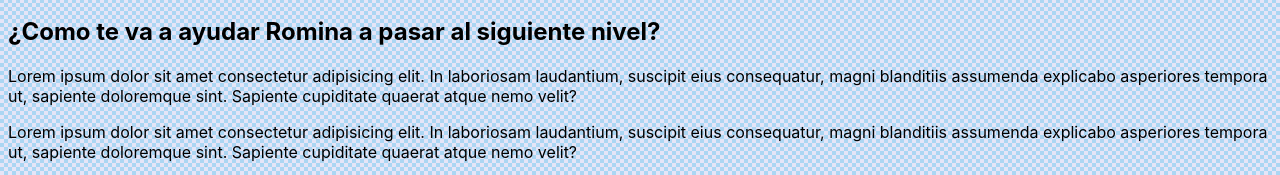
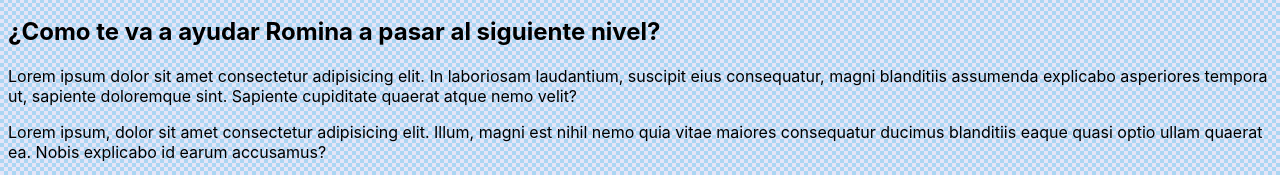
Before and after one commit to ruso439/romi_coaching, a plain HTML site: page index.html in a window 1280 px wide. Shown: the part 1109-1284 px from the top of the page. Drawn offline with Linux system fonts and the light colour scheme; files whose address does not match are found by name.

Commit message:
parrafo agregado

```diff
--- a/index.html
+++ b/index.html
@@ -62,6 +62,8 @@
                 <h2 class="title title--border">¿Como te va a ayudar Romina a pasar al siguiente nivel?</h2>
 
                 <p class="about__paragraph">Lorem ipsum dolor sit amet consectetur adipisicing elit. In laboriosam laudantium, suscipit eius consequatur, magni blanditiis assumenda explicabo asperiores tempora ut, sapiente doloremque sint. Sapiente cupiditate quaerat atque nemo velit?</p>
+
+                <p class="about__paragraph">Lorem ipsum, dolor sit amet consectetur adipisicing elit. Illum, magni est nihil nemo quia vitae maiores consequatur ducimus blanditiis eaque quasi optio ullam quaerat ea. Nobis explicabo id earum accusamus?</p>
 
                 <p class="about__paragraph">Lorem ipsum dolor sit amet consectetur adipisicing elit. In laboriosam laudantium, suscipit eius consequatur, magni blanditiis assumenda explicabo asperiores tempora ut, sapiente doloremque sint. Sapiente cupiditate quaerat atque nemo velit?</p>
 
```
